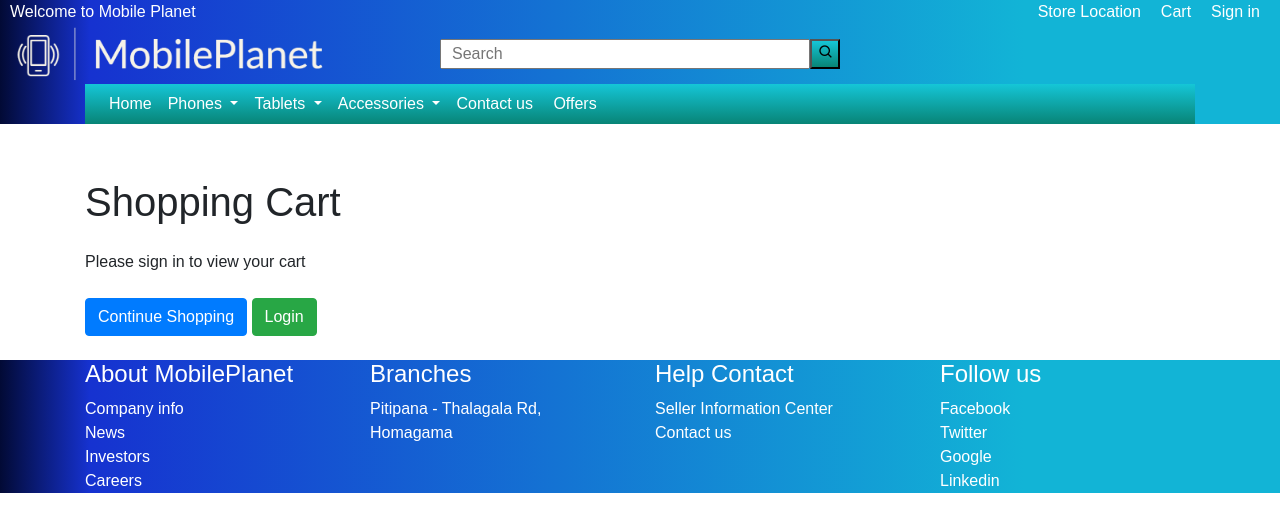
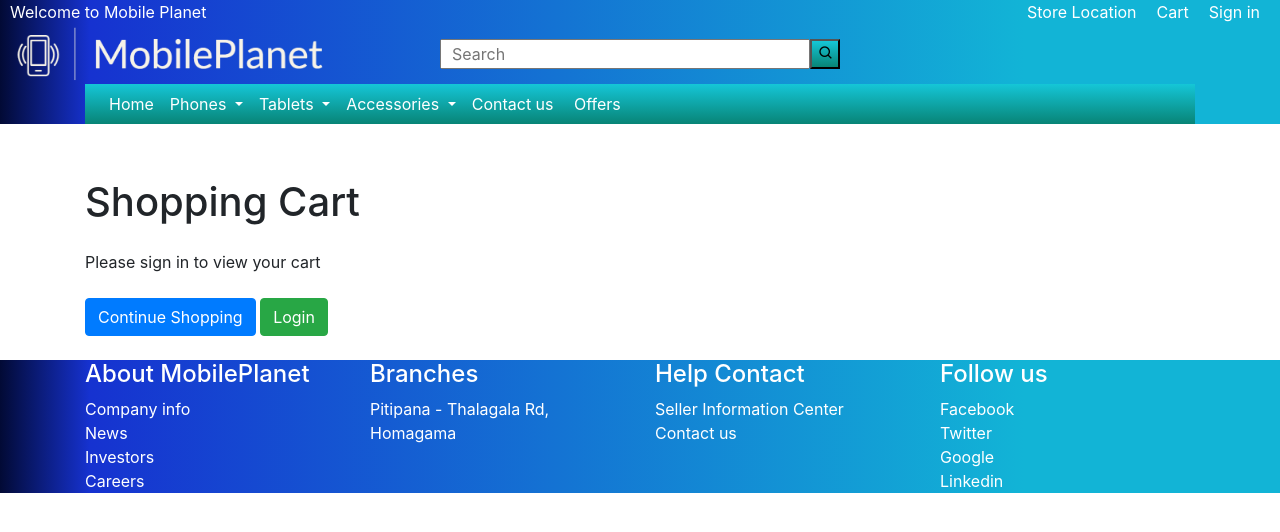
Before and after one commit to AAHSithuruwan/SF-Group-Project, a PHP site: page /cart.php in a window 1280 px wide. Shown: the top 532 px of the page. Run offline with PHP 8.4, Linux system fonts and the light colour scheme; data comes from the database, SQL or seed files in the repository.

Commit message:
Update cart.css

```diff
--- a/css/cart.css
+++ b/css/cart.css
@@ -8,23 +8,6 @@
 		padding-top: 170px;
 	}
 }
-
-  @import url('https://fonts.googleapis.com/css2?family=Bricolage+Grotesque:opsz,wght@10..48,300;10..48,400&family=Manrope&display=swap');
-    body{
-        font-family: 'Bricolage Grotesque', sans-serif;
-        font-family: 'Manrope', sans-serif;
-    }
-/* .carttable table{
-    width: 100%;
-    text-align: center;
-    border: 1px solid grey;
-}
-.carttable table tr th{
-    border: 1px solid grey;
-}
-.carttable table tr td{
-    border: 1px solid grey;
-} */
 
 #cart-update-btn{
     float: right;
```
